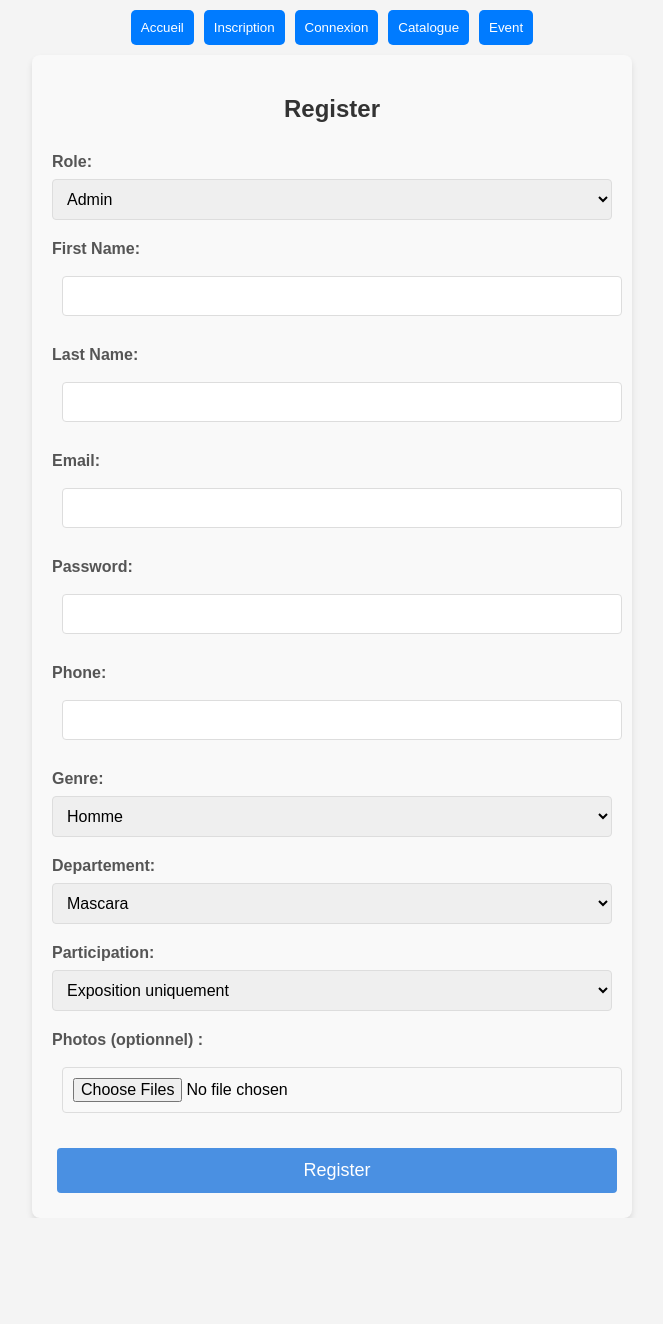
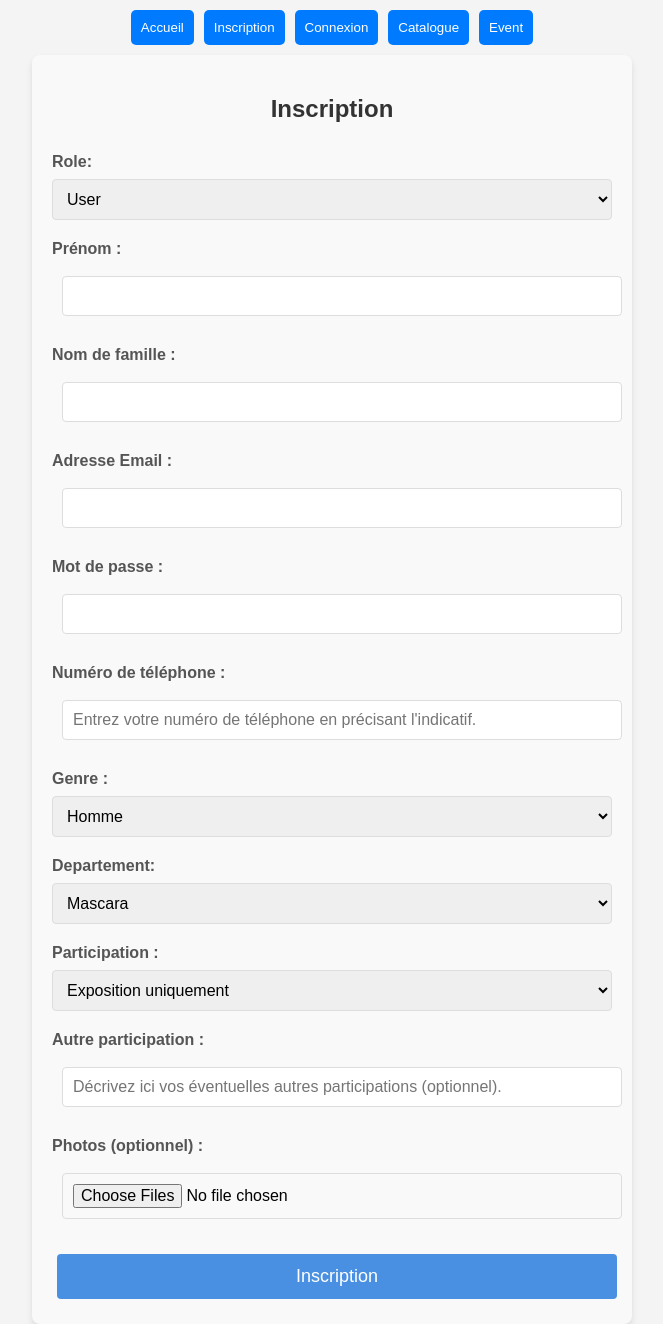
Before and after one commit to riwadR/EventCulture, a React (Create React App) app in the folder frontend/: page /register in a window 1280 px wide. Shown: the whole page, without its empty margins (308-971 px from the left). Before the commit the page ends 1218 px from the top, so only its background shows below. Built offline with nearby package versions, Linux system fonts and the light colour scheme.

Commit message:
Modified register, removed dependencies duplicate

```diff
--- a/frontend/src/pages/User/register/Register.css
+++ b/frontend/src/pages/User/register/Register.css
@@ -93,3 +93,87 @@ button[type="submit"]:hover {
         font-size: 16px;
     }
 }
+
+/* Modal Overlay - couvre toute la page avec un fond semi-transparent */
+.modal-overlay {
+    position: fixed;
+    top: 0;
+    left: 0;
+    width: 100%;
+    height: 100%;
+    background-color: rgba(0, 0, 0, 0.5);
+    display: flex;
+    justify-content: center;
+    align-items: center;
+    z-index: 1000;
+}
+
+/* Contenu du modal */
+.modal-content {
+    background-color: white;
+    border-radius: 8px;
+    width: 90%;
+    max-width: 500px;
+    box-shadow: 0 4px 8px rgba(0, 0, 0, 0.2);
+    animation: modalFadeIn 0.3s ease-in-out;
+}
+
+/* Animation d'entrée pour le modal */
+@keyframes modalFadeIn {
+    from { opacity: 0; transform: translateY(-20px); }
+    to { opacity: 1; transform: translateY(0); }
+}
+
+/* En-tête du modal */
+.modal-header {
+    padding: 15px 20px;
+    border-bottom: 1px solid #eee;
+    background-color: #f8f9fa;
+    border-top-left-radius: 8px;
+    border-top-right-radius: 8px;
+}
+
+.modal-header h3 {
+    margin: 0;
+    color: #28a745;
+    font-size: 1.25rem;
+}
+
+/* Corps du modal */
+.modal-body {
+    padding: 20px;
+    line-height: 1.5;
+}
+
+/* Pied du modal */
+.modal-footer {
+    padding: 15px 20px;
+    border-top: 1px solid #eee;
+    text-align: right;
+}
+
+/* Bouton du modal */
+.modal-button {
+    background-color: #28a745;
+    color: white;
+    border: none;
+    padding: 10px 15px;
+    border-radius: 4px;
+    cursor: pointer;
+    font-size: 1rem;
+    transition: background-color 0.2s;
+}
+
+.modal-button:hover {
+    background-color: #218838;
+}
+
+/* Message d'erreur */
+.error-message {
+    background-color: #f8d7da;
+    color: #721c24;
+    padding: 10px 15px;
+    border-radius: 4px;
+    margin-bottom: 20px;
+    border: 1px solid #f5c6cb;
+}
--- a/frontend/src/pages/User/register/Register.js
+++ b/frontend/src/pages/User/register/Register.js
@@ -3,7 +3,7 @@ import "./Register.css";
 
 const Register = () => {
     const [formData, setFormData] = useState({
-        role: 'admin',
+        role: 'user',
         firstName: '',
         lastName: '',
         email: '',
@@ -12,10 +12,12 @@ const Register = () => {
         genre: "Homme",
         departement: "Mascara",
         participation: "Exposition uniquement",
+        autreParticipation:''
     });
 
     const [photos, setPhotos] = useState([]);
     const [error, setError] = useState(null);
+    const [showSuccessModal, setShowSuccessModal] = useState(false);
 
     const handleChange = (e) => {
         const { name, value } = e.target;
@@ -73,10 +75,12 @@ const Register = () => {
             // Handle response
             if (response.ok) {
                 if (data.success) {
-                    alert('Registration successful');
-                    // Optional: Reset form or redirect
+                    // Show success modal instead of alert
+                    setShowSuccessModal(true);
+
+                    // Reset form
                     setFormData({
-                        role: 'admin',
+                        role: 'user',
                         firstName: '',
                         lastName: '',
                         email: '',
@@ -85,6 +89,7 @@ const Register = () => {
                         genre: "Homme",
                         departement: "Mascara",
                         participation: "Exposition uniquement",
+                        autreParticipation: ''
                     });
                     setPhotos([]);
                 } else {
@@ -100,14 +105,36 @@ const Register = () => {
         }
     };
 
+    // Function to close the modal
+    const closeModal = () => {
+        setShowSuccessModal(false);
+    };
+
     return (
         <div className="register-page">
-            <h2>Register</h2>
-            {error && (
-                <div style={{ color: 'red', marginBottom: '15px' }}>
-                    Error: {error}
+            <h2>Inscription</h2>
+
+            {/* Success Modal */}
+            {showSuccessModal && (
+                <div className="modal-overlay">
+                    <div className="modal-content">
+                        <div className="modal-header">
+                            <h3>Inscription réussie</h3>
+                        </div>
+                        <div className="modal-body">
+                            <p>Votre compte a été créé avec succès!</p>
+                            <p>Vous pouvez maintenant vous connecter avec vos identifiants.</p>
+                        </div>
+                        <div className="modal-footer">
+                            <button onClick={closeModal} className="modal-button">Fermer</button>
+                        </div>
+                    </div>
                 </div>
             )}
+
+            {/* Error message display */}
+            {error && <div className="error-message">{error}</div>}
+
             <form onSubmit={handleSubmit} encType="multipart/form-data">
                 <div className="form-group">
                     <label htmlFor="role">Role:</label>
@@ -123,7 +150,7 @@ const Register = () => {
                     </select>
                 </div>
                 <div className="form-group">
-                    <label htmlFor="firstName">First Name:</label>
+                    <label htmlFor="firstName">Prénom :</label>
                     <input
                         type="text"
                         id="firstName"
@@ -134,7 +161,7 @@ const Register = () => {
                     />
                 </div>
                 <div className="form-group">
-                    <label htmlFor="lastName">Last Name:</label>
+                    <label htmlFor="lastName">Nom de famille :</label>
                     <input
                         type="text"
                         id="lastName"
@@ -145,7 +172,7 @@ const Register = () => {
                     />
                 </div>
                 <div className="form-group">
-                    <label htmlFor="email">Email:</label>
+                    <label htmlFor="email">Adresse Email :</label>
                     <input
                         type="email"
                         id="email"
@@ -156,7 +183,7 @@ const Register = () => {
                     />
                 </div>
                 <div className="form-group">
-                    <label htmlFor="password">Password:</label>
+                    <label htmlFor="password">Mot de passe :</label>
                     <input
                         type="password"
                         id="password"
@@ -167,18 +194,19 @@ const Register = () => {
                     />
                 </div>
                 <div className="form-group">
-                    <label htmlFor="phone">Phone:</label>
+                    <label htmlFor="phone">Numéro de téléphone :</label>
                     <input
                         type="text"
                         id="phone"
                         name="phone"
                         value={formData.phone}
                         onChange={handleChange}
+                        placeholder="Entrez votre numéro de téléphone en précisant l'indicatif."
                         required
                     />
                 </div>
                 <div className="form-group">
-                    <label htmlFor="genre">Genre:</label>
+                    <label htmlFor="genre">Genre :</label>
                     <select
                         id="genre"
                         name="genre"
@@ -235,7 +263,7 @@ const Register = () => {
                     </select>
                 </div>
                 <div className="form-group">
-                    <label htmlFor="participation">Participation:</label>
+                    <label htmlFor="participation">Participation :</label>
                     <select
                         id="participation"
                         name="participation"
@@ -247,6 +275,17 @@ const Register = () => {
                         <option value="Atelier uniquement">Atelier uniquement</option>
                         <option value="Atelier et exposition">Atelier et exposition</option>
                     </select>
+                </div>
+
+                <div className="form-group">
+                    <label htmlFor="autreParticipation">Autre participation :</label>
+                    <input
+                        id="autreParticipation"
+                        name="autreParticipation"
+                        value={formData.autreParticipation}
+                        onChange={handleChange}
+                        placeholder="Décrivez ici vos éventuelles autres participations (optionnel)."
+                    />
                 </div>
 
                 <div className="form-group">
@@ -264,7 +303,7 @@ const Register = () => {
                     )}
                 </div>
 
-                <button type="submit">Register</button>
+                <button type="submit">Inscription</button>
             </form>
         </div>
     );
```
Also changed, not shown: 1 other file (tests, documents, lock files or other folders).
